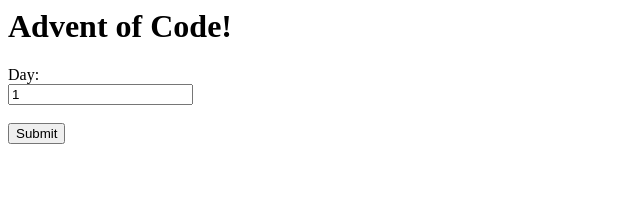
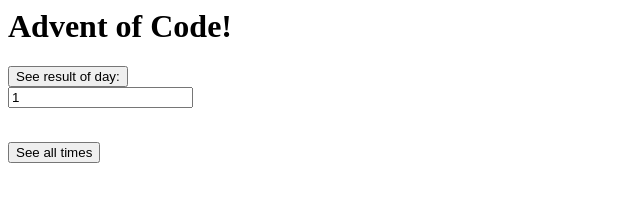
Before and after one commit to FelixAgner/aoc2022, a website: page index.html in a window 1280 px wide. Shown: the whole page, without its empty margins (0-640 px from the left). Drawn offline with Linux system fonts and the light colour scheme.

Commit message:
Added button for times

```diff
--- a/index.html
+++ b/index.html
@@ -2,9 +2,11 @@
 <body>
 <h1>Advent of Code!</h1>
 <form action="http://localhost:8080/problems" method="GET">
-    <label for="day">Day:</label><br>
+    <input type="submit" value="See result of day:"><br>
     <input name = "day" type="text" id="day" value="1"><br><br>
-    <input type="submit" value="Submit">
   </form>
+<form action="http://localhost:8080/times">
+    <input type="submit" value="See all times" />
+</form>
 </body>
 </html>
```
